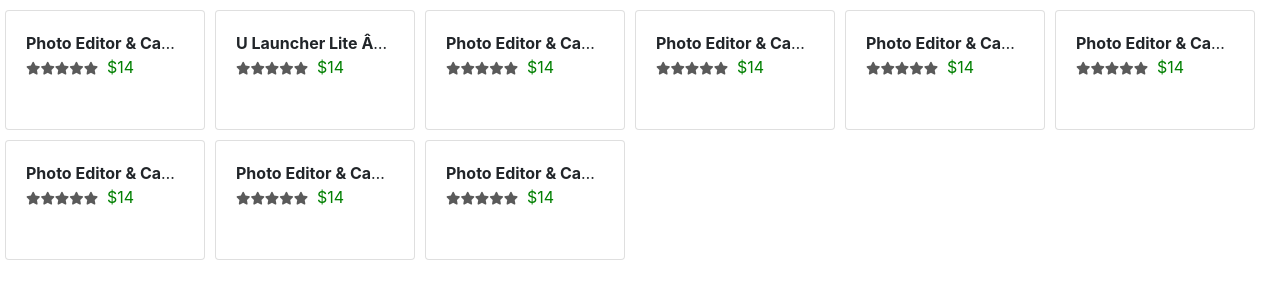
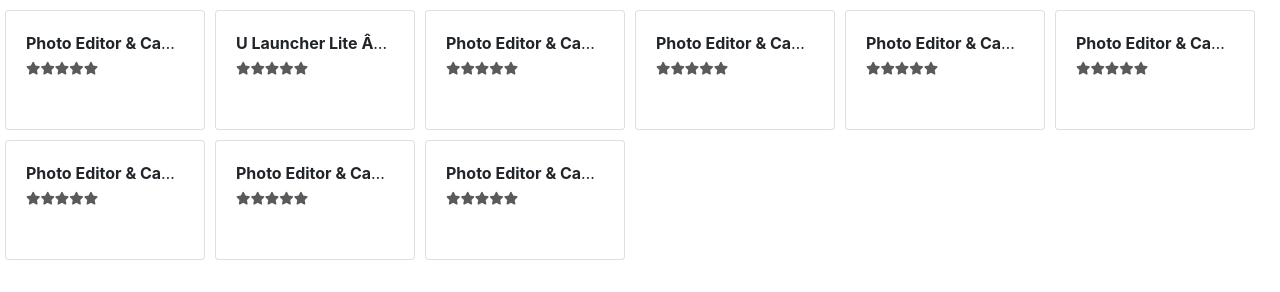
Before and after one commit to alosirise/googleplay-cilent, a plain HTML site: page index.html in a window 1280 px wide. Shown: the part 275-567 px from the top of the page. Drawn offline with nearby package versions, Linux system fonts and the light colour scheme.

Commit message:
Update index.html

```diff
--- a/index.html
+++ b/index.html
@@ -92,7 +92,7 @@
                                 class="fa fa-star" aria-hidden="true"></i><i class="fa fa-star"
                                 aria-hidden="true"></i><i class="fa fa-star" aria-hidden="true"></i><i
                                 class="fa fa-star" aria-hidden="true"></i></small>
-                        &nbsp;<span style="color : green">$14</span></p>
+                        &nbsp;<span style="color : green"></span></p>
                 </div>
             </div>
             <div class="card " style="width: 200px; overflow: hidden;
@@ -107,7 +107,7 @@
                                 class="fa fa-star" aria-hidden="true"></i><i class="fa fa-star"
                                 aria-hidden="true"></i><i class="fa fa-star" aria-hidden="true"></i><i
                                 class="fa fa-star" aria-hidden="true"></i></small>
-                        &nbsp;<span style="color : green">$14</span></p>
+                        &nbsp;<span style="color : green"></span></p>
                 </div>
             </div>
             <div class="card " style="width: 200px; overflow: hidden;
@@ -122,7 +122,7 @@
                                 class="fa fa-star" aria-hidden="true"></i><i class="fa fa-star"
                                 aria-hidden="true"></i><i class="fa fa-star" aria-hidden="true"></i><i
                                 class="fa fa-star" aria-hidden="true"></i></small>
-                        &nbsp;<span style="color : green">$14</span></p>
+                        &nbsp;<span style="color : green"></span></p>
                 </div>
             </div>
             <div class="card " style="width: 200px; overflow: hidden;
@@ -137,7 +137,7 @@
                                 class="fa fa-star" aria-hidden="true"></i><i class="fa fa-star"
                                 aria-hidden="true"></i><i class="fa fa-star" aria-hidden="true"></i><i
                                 class="fa fa-star" aria-hidden="true"></i></small>
-                        &nbsp;<span style="color : green">$14</span></p>
+                        &nbsp;<span style="color : green"></span></p>
                 </div>
             </div>
             <div class="card " style="width: 200px; overflow: hidden;
@@ -152,7 +152,7 @@
                                 class="fa fa-star" aria-hidden="true"></i><i class="fa fa-star"
                                 aria-hidden="true"></i><i class="fa fa-star" aria-hidden="true"></i><i
                                 class="fa fa-star" aria-hidden="true"></i></small>
-                        &nbsp;<span style="color : green">$14</span></p>
+                        &nbsp;<span style="color : green"></span></p>
                 </div>
             </div>
             <div class="card " style="width: 200px; overflow: hidden;
@@ -167,7 +167,7 @@
                                 class="fa fa-star" aria-hidden="true"></i><i class="fa fa-star"
                                 aria-hidden="true"></i><i class="fa fa-star" aria-hidden="true"></i><i
                                 class="fa fa-star" aria-hidden="true"></i></small>
-                        &nbsp;<span style="color : green">$14</span></p>
+                        &nbsp;<span style="color : green"></span></p>
                 </div>
             </div>
             <div class="card " style="width: 200px; overflow: hidden;
@@ -182,7 +182,7 @@
                                 class="fa fa-star" aria-hidden="true"></i><i class="fa fa-star"
                                 aria-hidden="true"></i><i class="fa fa-star" aria-hidden="true"></i><i
                                 class="fa fa-star" aria-hidden="true"></i></small>
-                        &nbsp;<span style="color : green">$14</span></p>
+                        &nbsp;<span style="color : green"></span></p>
                 </div>
             </div>
             <div class="card " style="width: 200px; overflow: hidden;
@@ -197,7 +197,7 @@
                                 class="fa fa-star" aria-hidden="true"></i><i class="fa fa-star"
                                 aria-hidden="true"></i><i class="fa fa-star" aria-hidden="true"></i><i
                                 class="fa fa-star" aria-hidden="true"></i></small>
-                        &nbsp;<span style="color : green">$14</span></p>
+                        &nbsp;<span style="color : green"></span></p>
                 </div>
             </div>
             <div class="card " style="width: 200px; overflow: hidden;
@@ -212,11 +212,10 @@
                                 class="fa fa-star" aria-hidden="true"></i><i class="fa fa-star"
                                 aria-hidden="true"></i><i class="fa fa-star" aria-hidden="true"></i><i
                                 class="fa fa-star" aria-hidden="true"></i></small>
-                        &nbsp;<span style="color : green">$14</span></p>
+                        &nbsp;<span style="color : green"></span></p>
                 </div>
             </div>
-
-        </div>
+      </div>
     </div>
     <div class="container-fluid" style="margin-top: 50px;">
         <div class="row">
```
